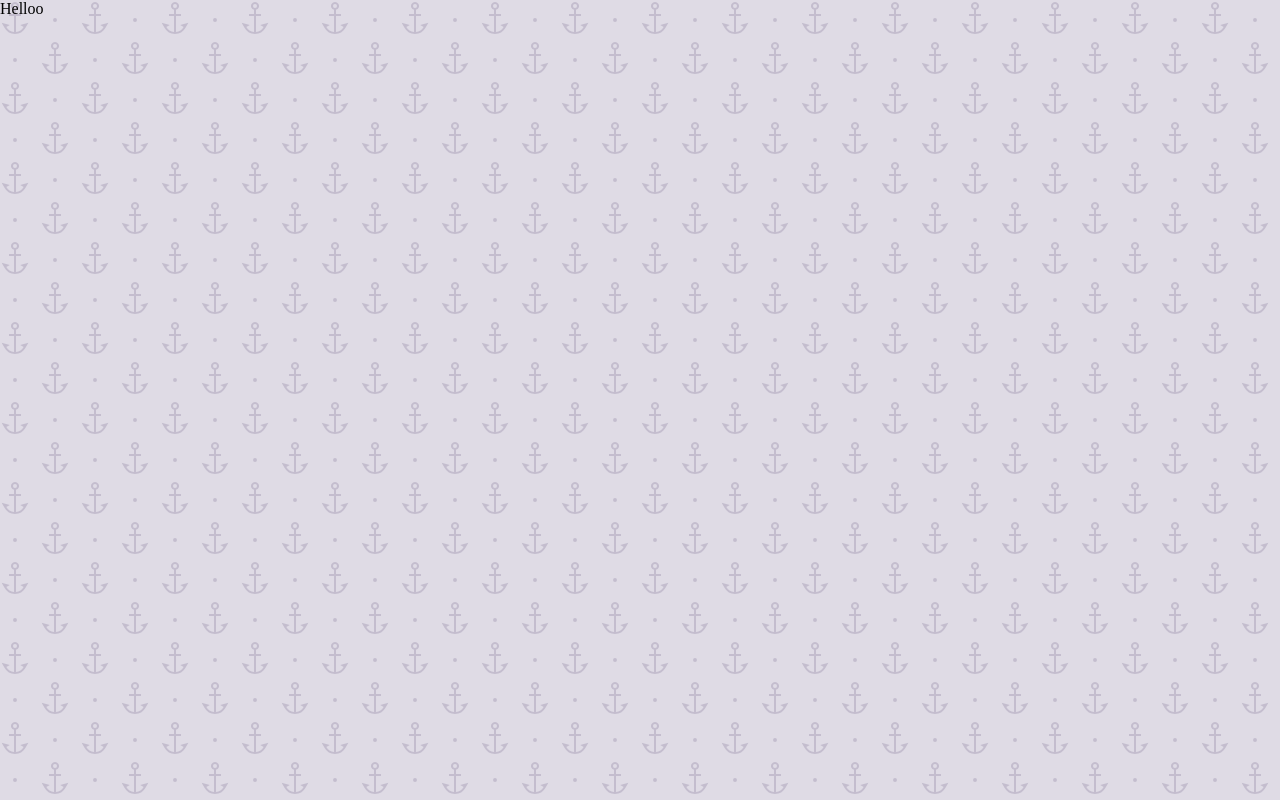
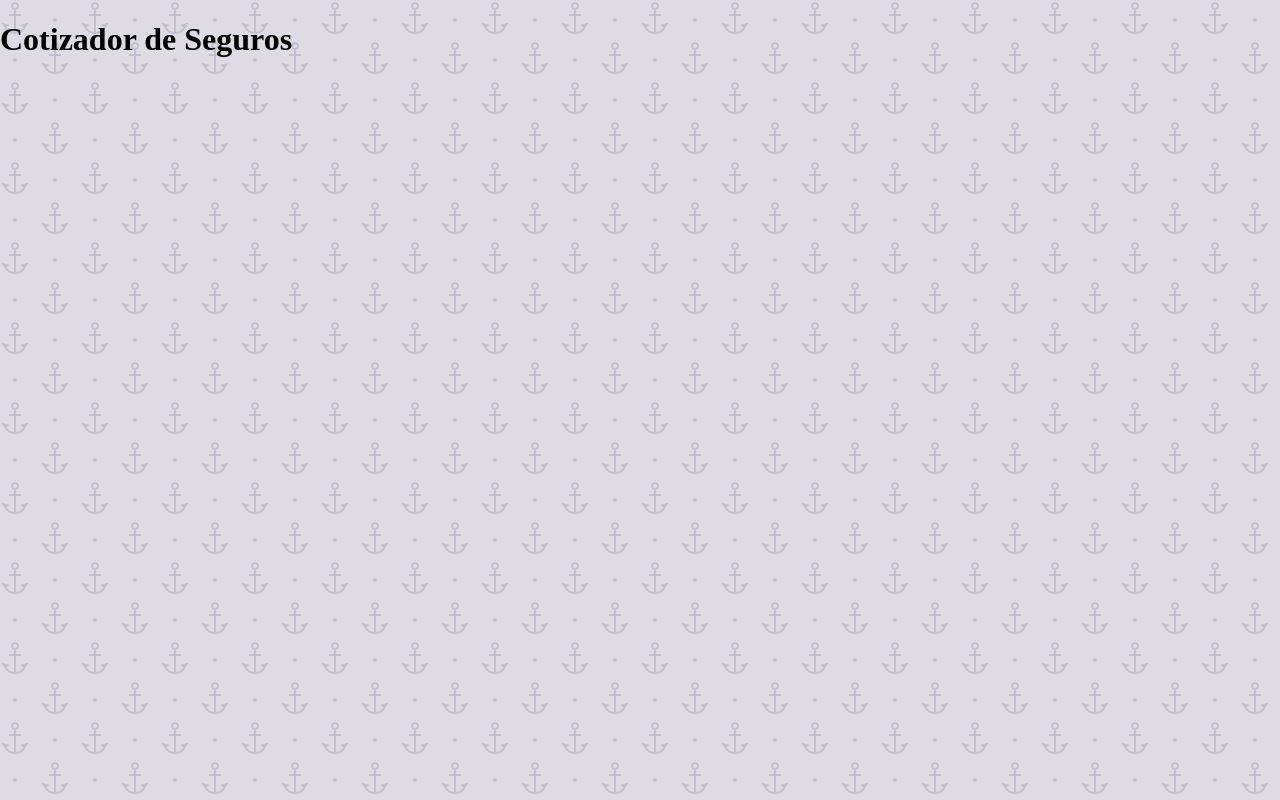
Before and after one commit to danisan9490/insurance-calculator, a React (Create React App) app in the folder insurance-quote/: page / in a window 1280 px wide. Built offline with nearby package versions, Linux system fonts and the light colour scheme.

Commit message:
#3 Create Header Component

```diff
--- a/insurance-quote/src/App.js
+++ b/insurance-quote/src/App.js
@@ -1,11 +1,11 @@
 import React from 'react';
-import './App.css';
+import Header from './Components/Header';
 
 function App() {
   return (
-    <div>
-      Helloo
-    </div>
+    <Header
+      titulo='Cotizador de Seguros'
+    />
   );
 }
 
--- /dev/null
+++ b/insurance-quote/src/Components/Header.js
@@ -0,0 +1,11 @@
+import React from 'react';
+
+const Header = ({ titulo }) => {
+  return (
+    <header>
+      <h1>{titulo}</h1>
+    </header>
+  );
+}
+
+export default Header;
```
